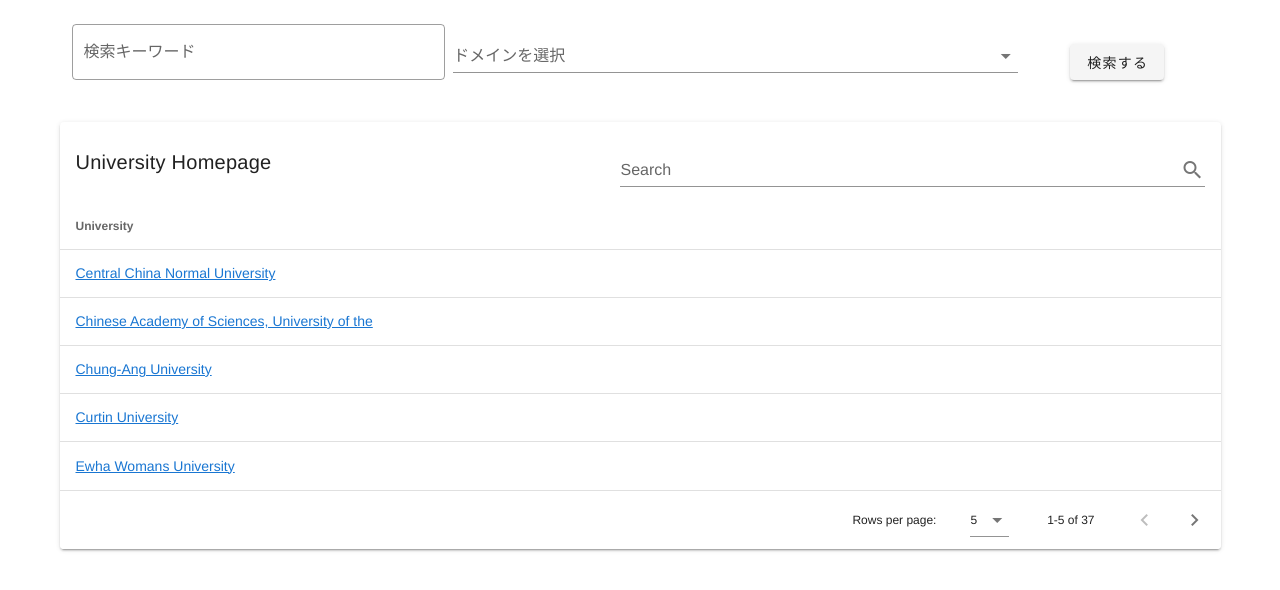
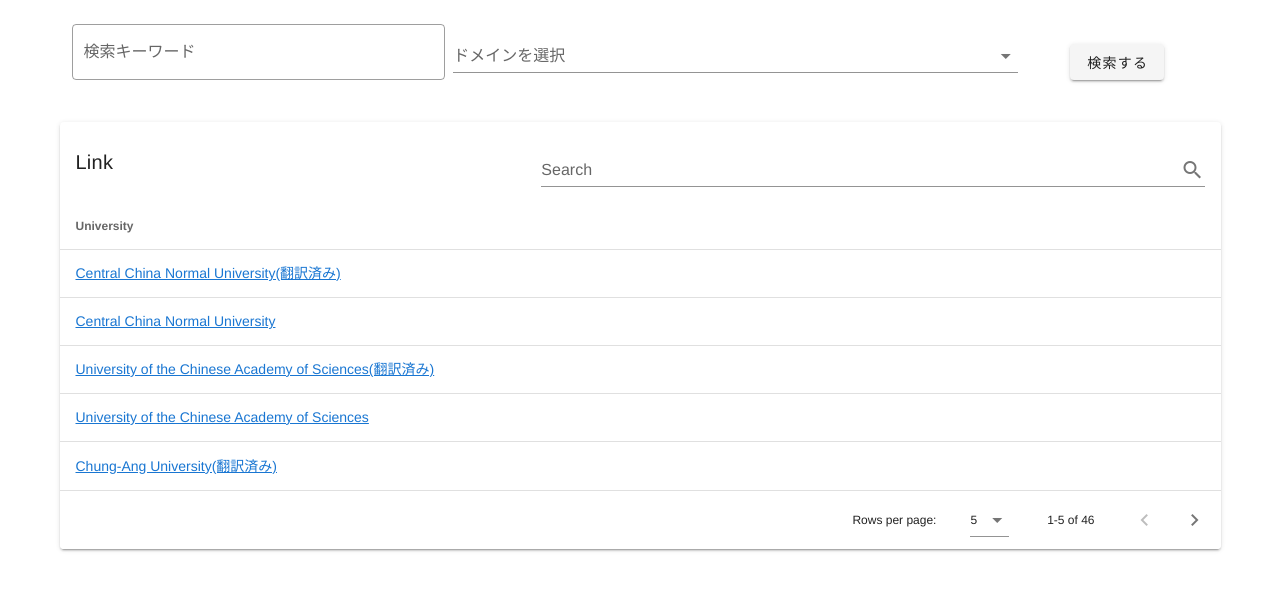
Before and after one commit to crowd4u/domainSearch, a Vue app: page / in a window 1280 px wide. Shown: the top 590 px of the page. Built offline with nearby package versions, Linux system fonts and the light colour scheme.

Commit message:
translate.googに関する処理を追加

```diff
--- a/src/components/selectbox.vue
+++ b/src/components/selectbox.vue
@@ -55,24 +55,40 @@
         url: 'from19to36'
       },
       {
-        university: 'Central China Normal University',
+        university: 'Central China Normal University(翻訳済み)',
         url: 'https://imd-ccnu-edu-cn.translate.goog/szdw2/zrjs.htm?_x_tr_sch=http&_x_tr_sl=auto&_x_tr_tl=en&_x_tr_hl=ja&_x_tr_pto=wapp'
       },
       {
-        university: 'Chinese Academy of Sciences, University of the',
+        university: 'Central China Normal University',
+        url: 'http://imd.ccnu.edu.cn/szdw2/zrjs.htm'
+      },
+      {
+        university: 'University of the Chinese Academy of Sciences(翻訳済み)',
         url: 'https://www-las-cas-cn.translate.goog/yjsjy2021/dsdw2021/dsjs2021/?_x_tr_sch=http&_x_tr_sl=auto&_x_tr_tl=en&_x_tr_hl=ja&_x_tr_pto=wapp'
       },
       {
+        university: 'University of the Chinese Academy of Sciences',
+        url: 'http://www.las.cas.cn/yjsjy2021/dsdw2021/dsjs2021/'
+      },
+      {
+        university: 'Chung-Ang University(翻訳済み)',
+        url: 'https://society-cau-ac-kr.translate.goog/class/sub04.asp?_x_tr_sch=http&_x_tr_sl=auto&_x_tr_tl=en&_x_tr_hl=ja&_x_tr_pto=wapp'
+      },
+      {
         university: 'Chung-Ang University',
-        url: 'https://society-cau-ac-kr.translate.goog/class/sub04.asp?_x_tr_sch=http&_x_tr_sl=auto&_x_tr_tl=en&_x_tr_hl=ja&_x_tr_pto=wapp'
+        url: 'http://lis.cau.ac.kr/01_info/info_03a.php'
       },
       {
         university: 'Curtin University',
         url: 'https://www.curtin.edu.au/about/learning-teaching/humanities/school-of-media-creative-arts-and-social-inquiry/our-people/'
       },
       {
+        university: 'Ewha Womans University(翻訳済み)',
+        url: 'https://cms-ewha-ac-kr.translate.goog/user/indexSub.action?codyMenuSeq=6335770&siteId=elis1959&menuUIType=top&_x_tr_sl=auto&_x_tr_tl=en&_x_tr_hl=ja&_x_tr_pto=wapp'
+      },
+      {
         university: 'Ewha Womans University',
-        url: 'https://cms-ewha-ac-kr.translate.goog/user/indexSub.action?codyMenuSeq=6335770&siteId=elis1959&menuUIType=top&_x_tr_sl=auto&_x_tr_tl=en&_x_tr_hl=ja&_x_tr_pto=wapp'
+        url: 'https://cms.ewha.ac.kr/user/indexSub.action?codyMenuSeq=6335770&siteId=elis1959&menuUIType=top'
       },
       {
         university: 'Hong Kong, University of',
@@ -91,8 +107,12 @@
         url: 'https://home.kku.ac.th/icm/main/index.php/teachers-en'
       },
       {
+        university: 'Kyungpook National University(翻訳済み)',
+        url: 'https://widit-knu-ac-kr.translate.goog/lis/Professors.htm?_x_tr_sch=http&_x_tr_sl=auto&_x_tr_tl=en&_x_tr_hl=ja&_x_tr_pto=wapp'
+      },
+      {
         university: 'Kyungpook National University',
-        url: 'https://widit-knu-ac-kr.translate.goog/lis/Professors.htm?_x_tr_sch=http&_x_tr_sl=auto&_x_tr_tl=en&_x_tr_hl=ja&_x_tr_pto=wapp'
+        url: 'http://widit.knu.ac.kr/lis/Professors.htm'
       },
       {
         university: 'Kyushu University',
@@ -135,8 +155,12 @@
         url: 'https://www.lis.ntu.edu.tw/english/?page_id=71'
       },
       {
+        university: 'Peking University(翻訳済み)',
+        url: 'https://www-im-pku-edu-cn.translate.goog/szll/syry/index.htm?_x_tr_sch=http&_x_tr_sl=auto&_x_tr_tl=en&_x_tr_hl=ja&_x_tr_pto=wapp'
+      },
+      {
         university: 'Peking University',
-        url: 'https://www-im-pku-edu-cn.translate.goog/szll/syry/index.htm?_x_tr_sch=http&_x_tr_sl=auto&_x_tr_tl=en&_x_tr_hl=ja&_x_tr_pto=wapp'
+        url: 'http://www.im.pku.edu.cn/szll/syry/index.htm'
       },
       {
         university: 'Philippines, University of the',
@@ -151,12 +175,20 @@
         url: 'https://convergence.snu.ac.kr/page/professor.php?lang=en'
       },
       {
-        university: 'Shanghai University',
+        university: 'Shanghai University(翻訳済み)',
         url: 'https://ischool-shu-edu-cn.translate.goog/xscy/zyjs.htm?_x_tr_sl=auto&_x_tr_tl=en&_x_tr_hl=ja&_x_tr_pto=wapp'
       },
       {
+        university: 'Shanghai University',
+        url: 'https://ischool.shu.edu.cn/xscy/zyjs.htm'
+      },
+      {
+        university: 'Soochow University(翻訳済み)',
+        url: 'https://shxy-suda-edu-cn.translate.goog/15323/list.htm?_x_tr_sch=http&_x_tr_sl=auto&_x_tr_tl=en&_x_tr_hl=ja&_x_tr_pto=wapp'
+      },
+      {
         university: 'Soochow University',
-        url: 'https://shxy-suda-edu-cn.translate.goog/15323/list.htm?_x_tr_sch=http&_x_tr_sl=auto&_x_tr_tl=en&_x_tr_hl=ja&_x_tr_pto=wapp'
+        url: 'http://shxy.suda.edu.cn/15323/list.htm'
       },
       {
         university: 'Sukhothai Thammathirat Open University',
@@ -199,8 +231,12 @@
         url: 'https://yonsei.pure.elsevier.com/en/organisations/department-of-library-and-information-science/persons/'
       },
       {
+        university: 'Zhengzhou University(翻訳済み)',
+        url: 'https://www5-zzu-edu-cn.translate.goog/xxgl/info/1011/1476.htm?_x_tr_sch=http&_x_tr_sl=auto&_x_tr_tl=en&_x_tr_hl=ja&_x_tr_pto=wapp4'
+      },
+      {
         university: 'Zhengzhou University',
-        url: 'https://www5-zzu-edu-cn.translate.goog/xxgl/info/1011/1476.htm?_x_tr_sch=http&_x_tr_sl=auto&_x_tr_tl=en&_x_tr_hl=ja&_x_tr_pto=wapp4'
+        url: 'http://www5.zzu.edu.cn/xxgl/info/1011/1476.htm'
       }
     ]
   }),
@@ -222,7 +258,7 @@
         } else if (domain.url !== last?.url) {
           siteQuery += domain.url + ' OR site:'
         } else {
-          siteQuery += ' ' + domain.url
+          siteQuery += domain.url
         }
       }
       const query: string = '( ' + siteQuery + ' ) ' + this.query
@@ -248,14 +284,26 @@
           alert('検索するドメイン数を18以下にしてください')
         } else if (filter1 === 18) {
           const obj = [] as domain[]
-          for (let i = 2; i < 21; i++) {
-            obj.push(this.domains[i])
+          for (let i = this.domains.findIndex(e => e.university === 'Central China Normal University'); i < this.domains.length; i++) {
+            if (this.domains[i].url.indexOf('translate.goog') === -1) {
+              if (obj.length < 19) {
+                obj.push(this.domains[i])
+              } else {
+                break
+              }
+            }
           }
           this.createForm(obj)
         } else if (filter2 === 18) {
           const obj = [] as domain[]
-          for (let i = 21; i < 39; i++) {
-            obj.push(this.domains[i])
+          for (let i = this.domains.findIndex(e => e.university === 'National Taiwan University'); i < this.domains.length; i++) {
+            if (this.domains[i].url.indexOf('translate.goog') === -1) {
+              if (obj.length < 18) {
+                obj.push(this.domains[i])
+              } else {
+                break
+              }
+            }
           }
           this.createForm(obj)
         } else {
--- a/src/components/table.vue
+++ b/src/components/table.vue
@@ -1,7 +1,7 @@
 <template>
   <v-card>
     <v-card-title>
-      University Homepage
+      Link
       <v-spacer></v-spacer>
       <v-text-field v-model="search" append-icon="mdi-magnify" label="Search" single-line hide-details></v-text-field>
     </v-card-title>
@@ -29,24 +29,40 @@
     ],
     domains: [
       {
-        university: 'Central China Normal University',
+        university: 'Central China Normal University(翻訳済み)',
         url: 'https://imd-ccnu-edu-cn.translate.goog/szdw2/zrjs.htm?_x_tr_sch=http&_x_tr_sl=auto&_x_tr_tl=en&_x_tr_hl=ja&_x_tr_pto=wapp'
       },
       {
-        university: 'Chinese Academy of Sciences, University of the',
+        university: 'Central China Normal University',
+        url: 'http://imd.ccnu.edu.cn/szdw2/zrjs.htm'
+      },
+      {
+        university: 'University of the Chinese Academy of Sciences(翻訳済み)',
         url: 'https://www-las-cas-cn.translate.goog/yjsjy2021/dsdw2021/dsjs2021/?_x_tr_sch=http&_x_tr_sl=auto&_x_tr_tl=en&_x_tr_hl=ja&_x_tr_pto=wapp'
       },
       {
+        university: 'University of the Chinese Academy of Sciences',
+        url: 'http://www.las.cas.cn/yjsjy2021/dsdw2021/dsjs2021/'
+      },
+      {
+        university: 'Chung-Ang University(翻訳済み)',
+        url: 'https://society-cau-ac-kr.translate.goog/class/sub04.asp?_x_tr_sch=http&_x_tr_sl=auto&_x_tr_tl=en&_x_tr_hl=ja&_x_tr_pto=wapp'
+      },
+      {
         university: 'Chung-Ang University',
-        url: 'https://society-cau-ac-kr.translate.goog/class/sub04.asp?_x_tr_sch=http&_x_tr_sl=auto&_x_tr_tl=en&_x_tr_hl=ja&_x_tr_pto=wapp'
+        url: 'http://lis.cau.ac.kr/01_info/info_03a.php'
       },
       {
         university: 'Curtin University',
         url: 'https://www.curtin.edu.au/about/learning-teaching/humanities/school-of-media-creative-arts-and-social-inquiry/our-people/'
       },
       {
+        university: 'Ewha Womans University(翻訳済み)',
+        url: 'https://cms-ewha-ac-kr.translate.goog/user/indexSub.action?codyMenuSeq=6335770&siteId=elis1959&menuUIType=top&_x_tr_sl=auto&_x_tr_tl=en&_x_tr_hl=ja&_x_tr_pto=wapp'
+      },
+      {
         university: 'Ewha Womans University',
-        url: 'https://cms-ewha-ac-kr.translate.goog/user/indexSub.action?codyMenuSeq=6335770&siteId=elis1959&menuUIType=top&_x_tr_sl=auto&_x_tr_tl=en&_x_tr_hl=ja&_x_tr_pto=wapp'
+        url: 'https://cms.ewha.ac.kr/user/indexSub.action?codyMenuSeq=6335770&siteId=elis1959&menuUIType=top'
       },
       {
         university: 'Hong Kong, University of',
@@ -65,8 +81,12 @@
         url: 'https://home.kku.ac.th/icm/main/index.php/teachers-en'
       },
       {
+        university: 'Kyungpook National University(翻訳済み)',
+        url: 'https://widit-knu-ac-kr.translate.goog/lis/Professors.htm?_x_tr_sch=http&_x_tr_sl=auto&_x_tr_tl=en&_x_tr_hl=ja&_x_tr_pto=wapp'
+      },
+      {
         university: 'Kyungpook National University',
-        url: 'https://widit-knu-ac-kr.translate.goog/lis/Professors.htm?_x_tr_sch=http&_x_tr_sl=auto&_x_tr_tl=en&_x_tr_hl=ja&_x_tr_pto=wapp'
+        url: 'http://widit.knu.ac.kr/lis/Professors.htm'
       },
       {
         university: 'Kyushu University',
@@ -109,8 +129,12 @@
         url: 'https://www.lis.ntu.edu.tw/english/?page_id=71'
       },
       {
+        university: 'Peking University(翻訳済み)',
+        url: 'https://www-im-pku-edu-cn.translate.goog/szll/syry/index.htm?_x_tr_sch=http&_x_tr_sl=auto&_x_tr_tl=en&_x_tr_hl=ja&_x_tr_pto=wapp'
+      },
+      {
         university: 'Peking University',
-        url: 'https://www-im-pku-edu-cn.translate.goog/szll/syry/index.htm?_x_tr_sch=http&_x_tr_sl=auto&_x_tr_tl=en&_x_tr_hl=ja&_x_tr_pto=wapp'
+        url: 'http://www.im.pku.edu.cn/szll/syry/index.htm'
       },
       {
         university: 'Philippines, University of the',
@@ -125,12 +149,20 @@
         url: 'https://convergence.snu.ac.kr/page/professor.php?lang=en'
       },
       {
-        university: 'Shanghai University',
+        university: 'Shanghai University(翻訳済み)',
         url: 'https://ischool-shu-edu-cn.translate.goog/xscy/zyjs.htm?_x_tr_sl=auto&_x_tr_tl=en&_x_tr_hl=ja&_x_tr_pto=wapp'
       },
       {
+        university: 'Shanghai University',
+        url: 'https://ischool.shu.edu.cn/xscy/zyjs.htm'
+      },
+      {
+        university: 'Soochow University(翻訳済み)',
+        url: 'https://shxy-suda-edu-cn.translate.goog/15323/list.htm?_x_tr_sch=http&_x_tr_sl=auto&_x_tr_tl=en&_x_tr_hl=ja&_x_tr_pto=wapp'
+      },
+      {
         university: 'Soochow University',
-        url: 'https://shxy-suda-edu-cn.translate.goog/15323/list.htm?_x_tr_sch=http&_x_tr_sl=auto&_x_tr_tl=en&_x_tr_hl=ja&_x_tr_pto=wapp'
+        url: 'http://shxy.suda.edu.cn/15323/list.htm'
       },
       {
         university: 'Sukhothai Thammathirat Open University',
@@ -173,8 +205,12 @@
         url: 'https://yonsei.pure.elsevier.com/en/organisations/department-of-library-and-information-science/persons/'
       },
       {
+        university: 'Zhengzhou University(翻訳済み)',
+        url: 'https://www5-zzu-edu-cn.translate.goog/xxgl/info/1011/1476.htm?_x_tr_sch=http&_x_tr_sl=auto&_x_tr_tl=en&_x_tr_hl=ja&_x_tr_pto=wapp4'
+      },
+      {
         university: 'Zhengzhou University',
-        url: 'https://www5-zzu-edu-cn.translate.goog/xxgl/info/1011/1476.htm?_x_tr_sch=http&_x_tr_sl=auto&_x_tr_tl=en&_x_tr_hl=ja&_x_tr_pto=wapp4'
+        url: 'http://www5.zzu.edu.cn/xxgl/info/1011/1476.htm'
       }
     ]
   })
```
